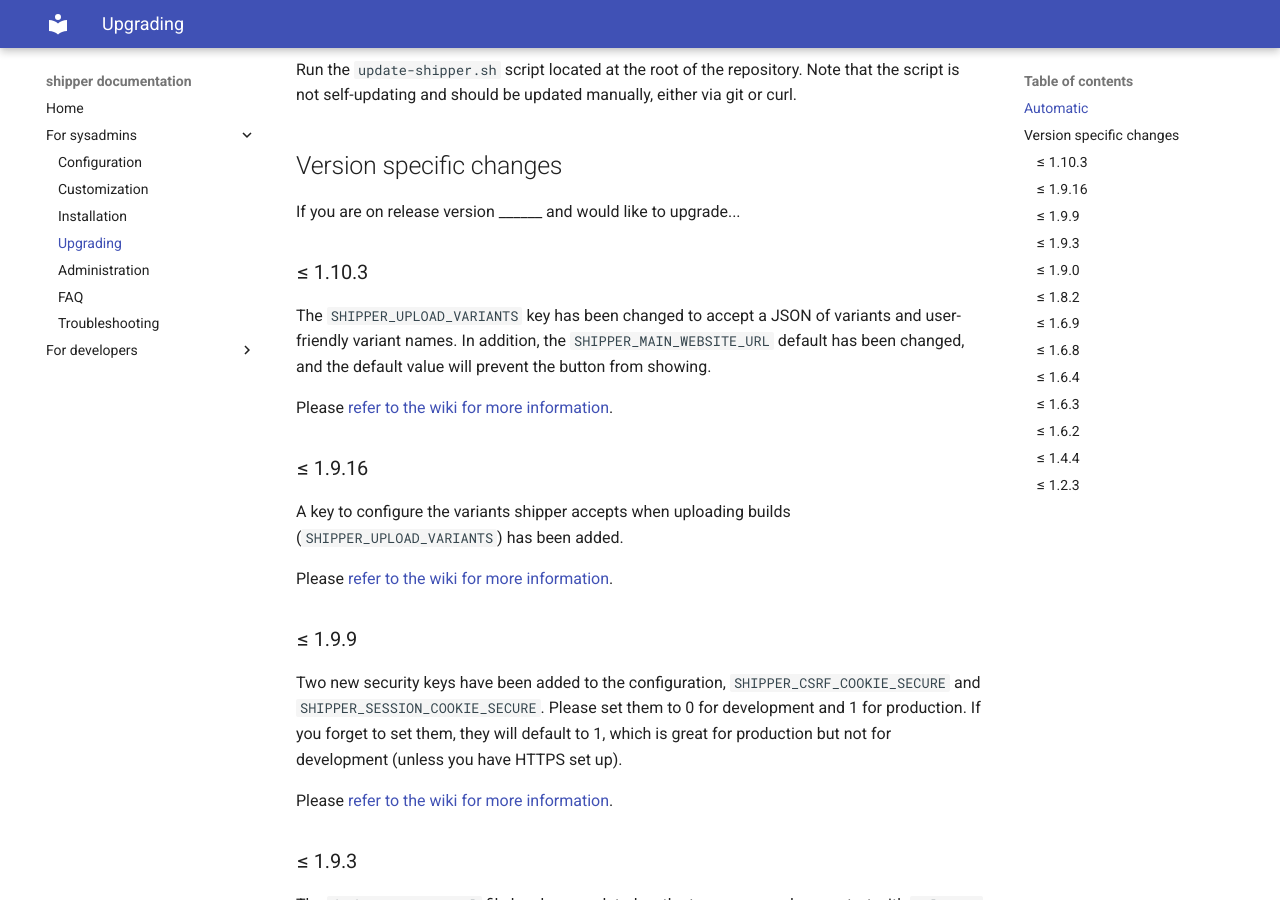
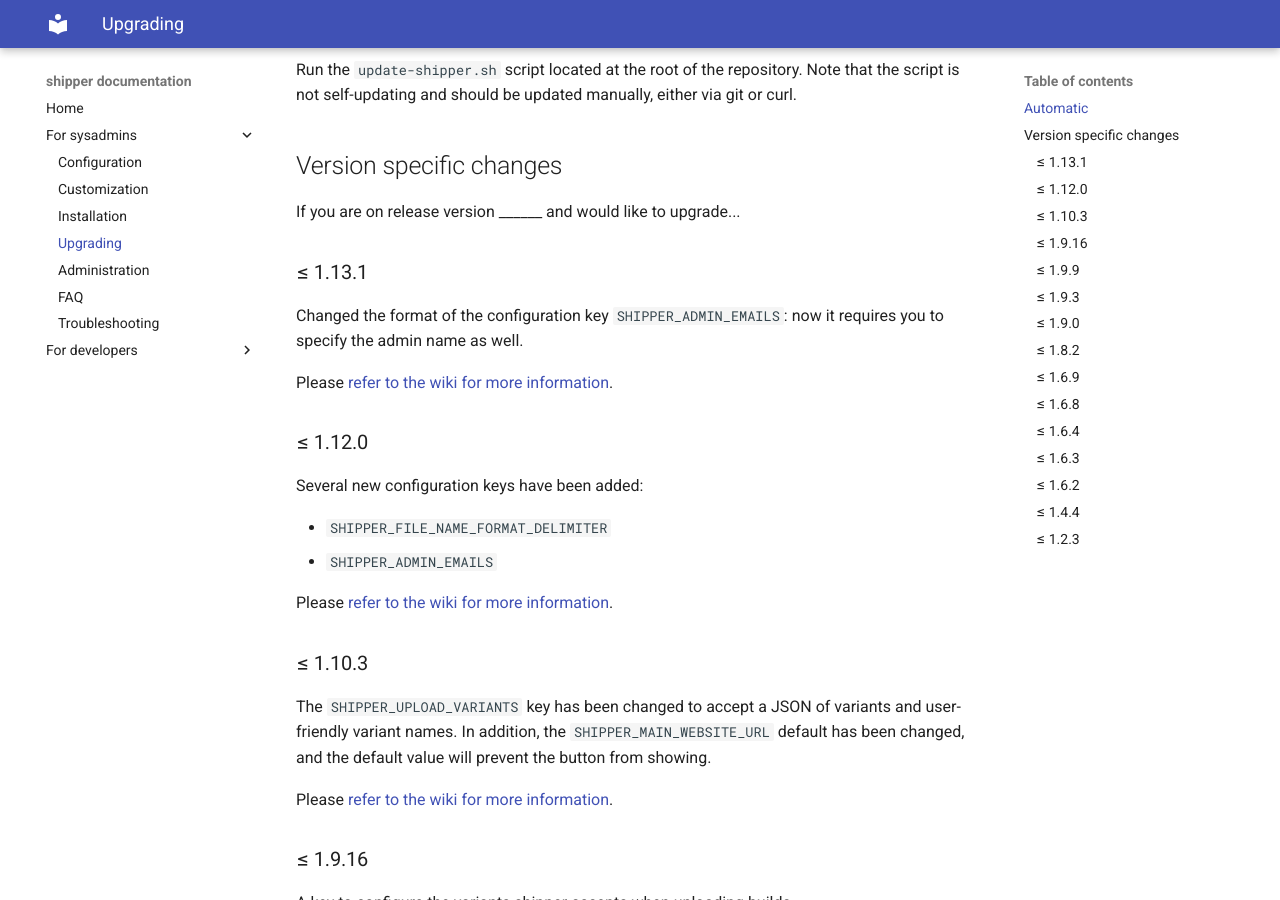
Before and after one commit to shipperstack/shipper, an MkDocs documentation site: the page built from docs/docs/sysadmin/Upgrading.md, in a window 1280 px wide and 900 px high, scrolled down 265 px. Built offline with MkDocs 1.6.1 and Material for MkDocs 9.7.7, drawn with Linux system fonts in a browser that asks for light colours; the version menu is left out.

Commit message:
docs: update for 1.13.6

````diff
--- a/docs/docs/sysadmin/Upgrading.md
+++ b/docs/docs/sysadmin/Upgrading.md
@@ -10,23 +10,38 @@ Run the `update-shipper.sh` script located at the root of the repository. Note t
 
 If you are on release version ______ and would like to upgrade...
 
+### ≤ 1.13.1
+
+Changed the format of the configuration key `SHIPPER_ADMIN_EMAILS`: now it requires you to specify the admin name as well.
+
+Please [refer to the wiki for more information][configuration].
+
+### ≤ 1.12.0
+
+Several new configuration keys have been added:
+
+- `SHIPPER_FILE_NAME_FORMAT_DELIMITER`
+- `SHIPPER_ADMIN_EMAILS`
+
+Please [refer to the wiki for more information][configuration].
+
 ### ≤ 1.10.3
 
 The `SHIPPER_UPLOAD_VARIANTS` key has been changed to accept a JSON of variants and user-friendly variant names. In addition, the `SHIPPER_MAIN_WEBSITE_URL` default has been changed, and the default value will prevent the button from showing.
 
-Please [refer to the wiki for more information](Configuration).
+Please [refer to the wiki for more information][configuration].
 
 ### ≤ 1.9.16
 
 A key to configure the variants shipper accepts when uploading builds (`SHIPPER_UPLOAD_VARIANTS`) has been added.
 
-Please [refer to the wiki for more information](Configuration).
+Please [refer to the wiki for more information][configuration].
 
 ### ≤ 1.9.9
 
 Two new security keys have been added to the configuration, `SHIPPER_CSRF_COOKIE_SECURE` and `SHIPPER_SESSION_COOKIE_SECURE`. Please set them to 0 for development and 1 for production. If you forget to set them, they will default to 1, which is great for production but not for development (unless you have HTTPS set up).
 
-Please [refer to the wiki for more information](Configuration).
+Please [refer to the wiki for more information][configuration].
 
 ### ≤ 1.9.3
 
@@ -46,7 +61,7 @@ shipper now has more configuration keys regarding email. You need to add the fol
  - `SHIPPER_EMAIL_USE_TLS`
  - `SHIPPER_DEFAULT_FROM_EMAIL`
 
-Please [refer to the wiki for more information](Configuration).
+Please [refer to the wiki for more information][configuration].
 
 ### ≤ 1.8.2
 
@@ -103,7 +118,7 @@ docker-compose exec web python manage.py migrate --noinput # should be changed f
 docker-compose exec web python3 manage.py migrate --noinput # should be changed to
 ```
 
-Please [refer to the wiki for more information](Configuration).
+Please [refer to the wiki for more information][configuration].
 
 ### ≤ 1.4.4
 
@@ -113,3 +128,6 @@ Please [refer to the wiki for more information](Configuration).
 
  - Rename `.env.prod` to `.env` and `.env.prod.db` to `.env.db`.
  - If any of your deployment scripts uses the flags `-f docker-compose.prod.yml --build`, remove these two flags. They are no longer necessary.
+
+
+[configuration]: Configuration.md
````
Also changed, not shown: docs/docs/sysadmin/Administration.md (+2 -2 lines), docs/docs/sysadmin/Configuration.md (+3 -0 lines), docs/docs/sysadmin/Installation.md (+2 -2 lines).
